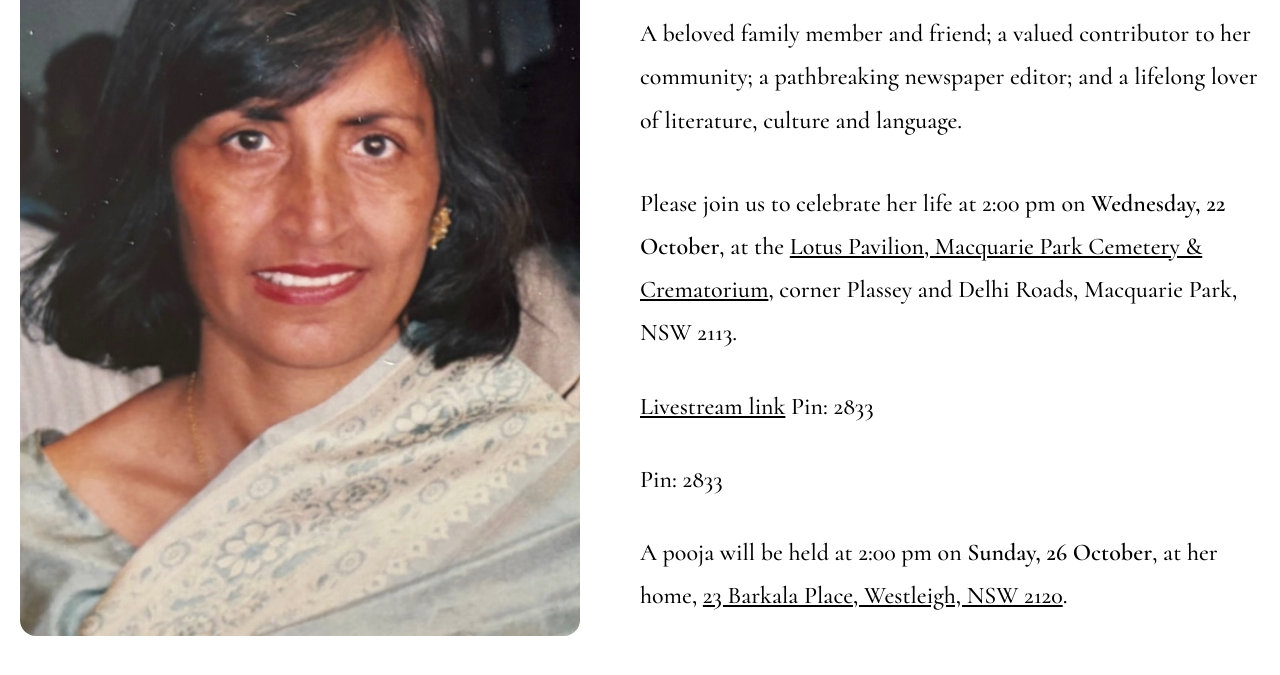
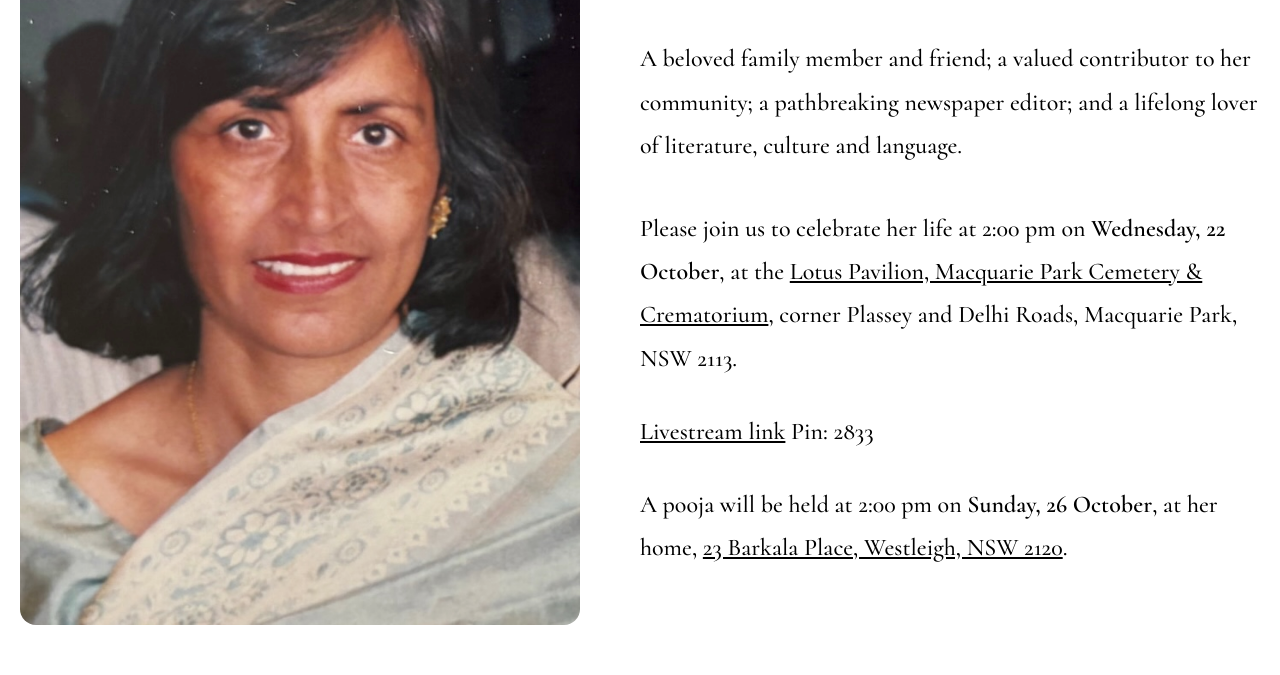
Before and after one commit to ankurokok/neenainfo, a plain HTML site: page index.html in a window 1280 px wide. Shown: the part 183-858 px from the top of the page. Drawn offline with Linux system fonts and the light colour scheme.

Commit message:
fixed text

```diff
--- a/index.html
+++ b/index.html
@@ -28,7 +28,6 @@
 
                     <p><a href="https://streaming.naoca.com.au/e/ee050eeb-4e39-416a-8696-433188afdf5f
 " target="_blank" rel="noopener noreferrer">Livestream link</a> Pin: 2833</p>
-Pin: 2833
                     <p class="pooja-info">A pooja will be held at 2:00 pm on <strong>Sunday, 26 October</strong>, at her home, <a href="https://maps.app.goo.gl/p7wftQ6tcD3SeUsC6" target="_blank" rel="noopener noreferrer">23 Barkala Place, Westleigh, NSW 2120</a>.</p>
                 </div>
             </div>
```
